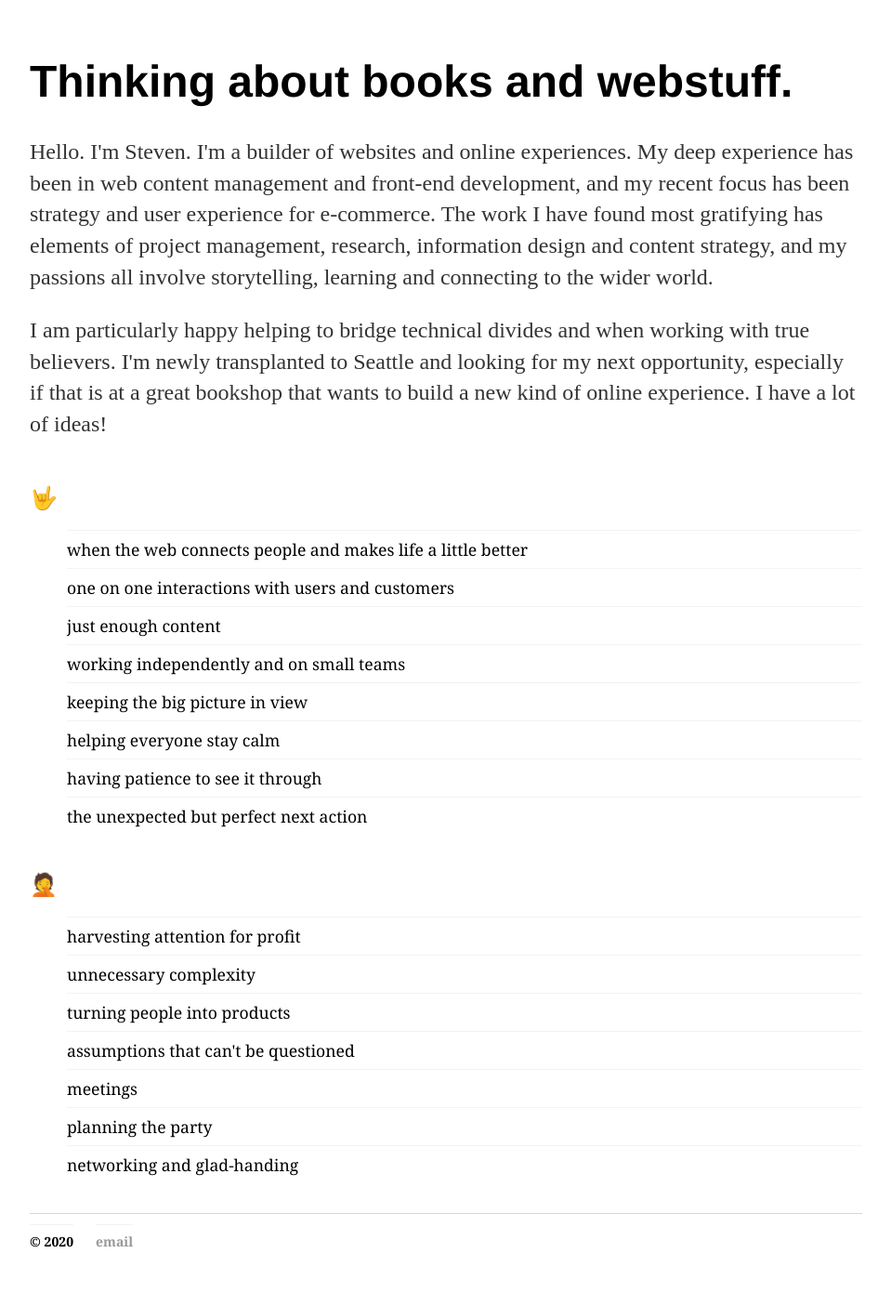
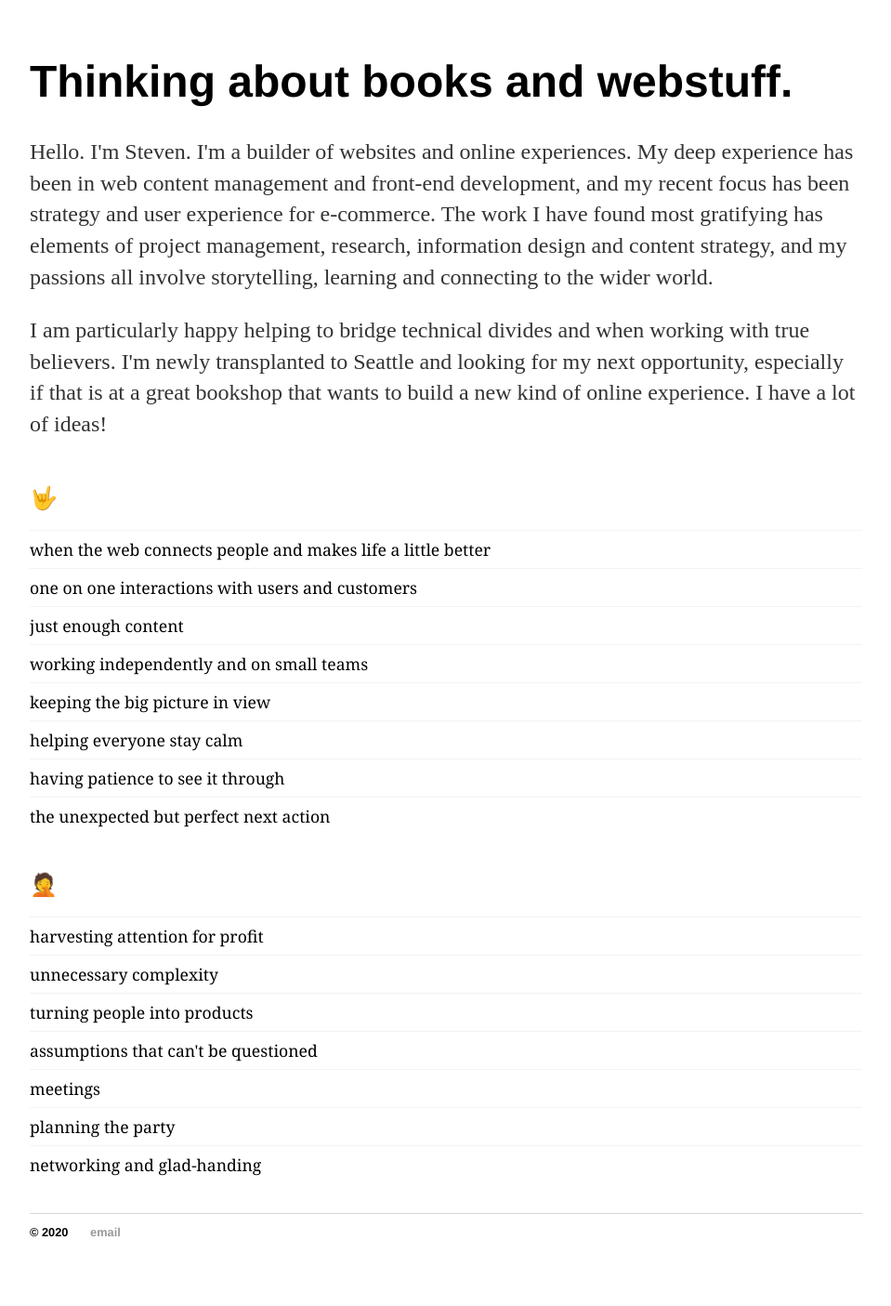
Before and after one commit to StevenPate/stevenpate.github.io, a Jekyll site: the page built from index.html, in a window 1280 px wide. Shown: the whole page at 93% size, without its empty margins (160-1119 px from the left). Built offline with Jekyll 4.4.1, drawn with Linux system fonts in a browser that asks for light colours.

Commit message:
Update main.css

```diff
--- a/css/main.css
+++ b/css/main.css
@@ -46,13 +46,14 @@ ul.posts li {
 }
 
 
-ul {
+.blurb ul {
     font-family: sans-serif;
     margin: 20px auto 40px;
     font-size: 1.1em;
+    padding-left:0;
 }
 
-ul li {
+.blurb ul li {
     list-style: none;
     margin-top: .5rem;
     padding-top: .5rem;
```
